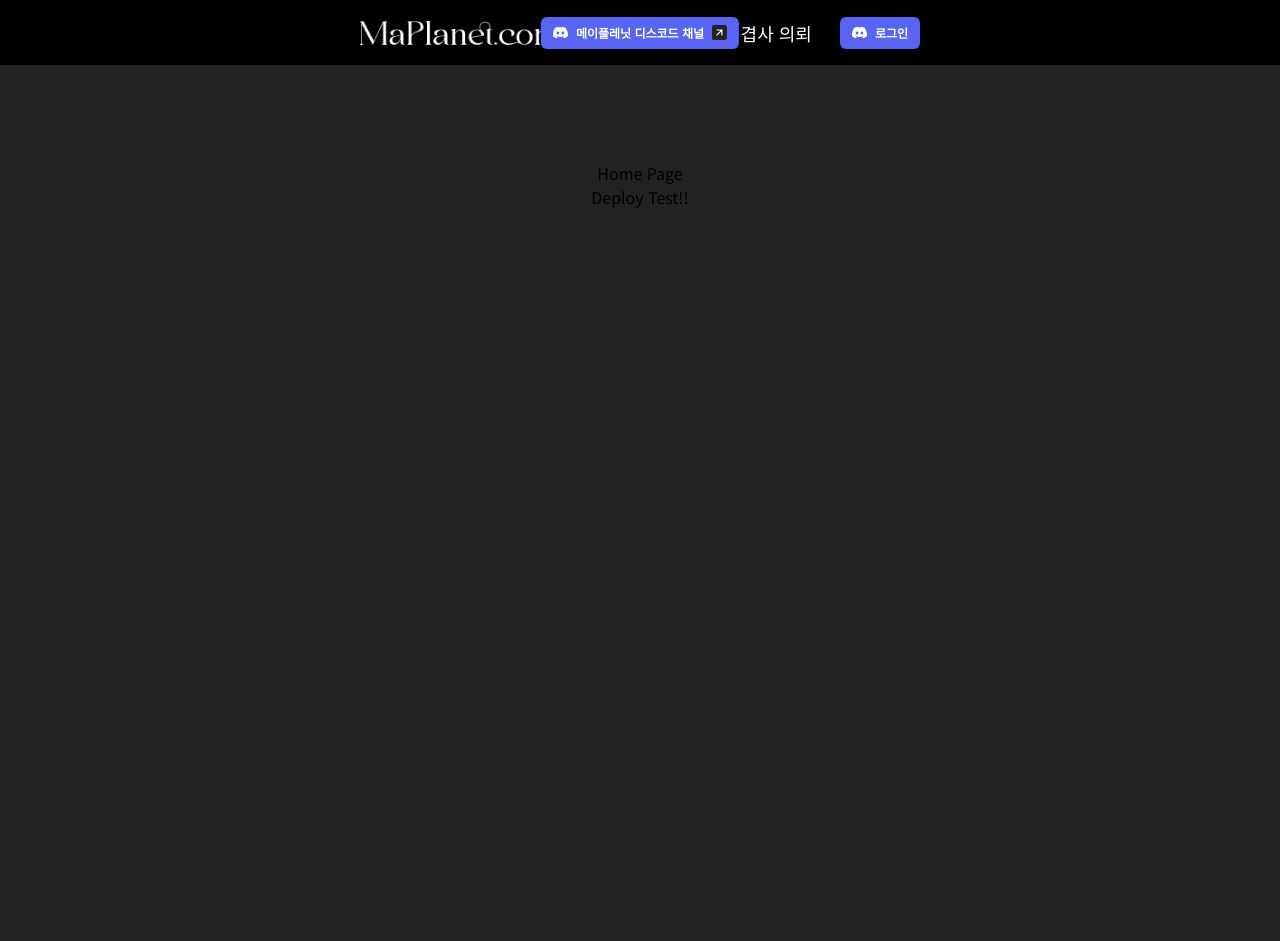
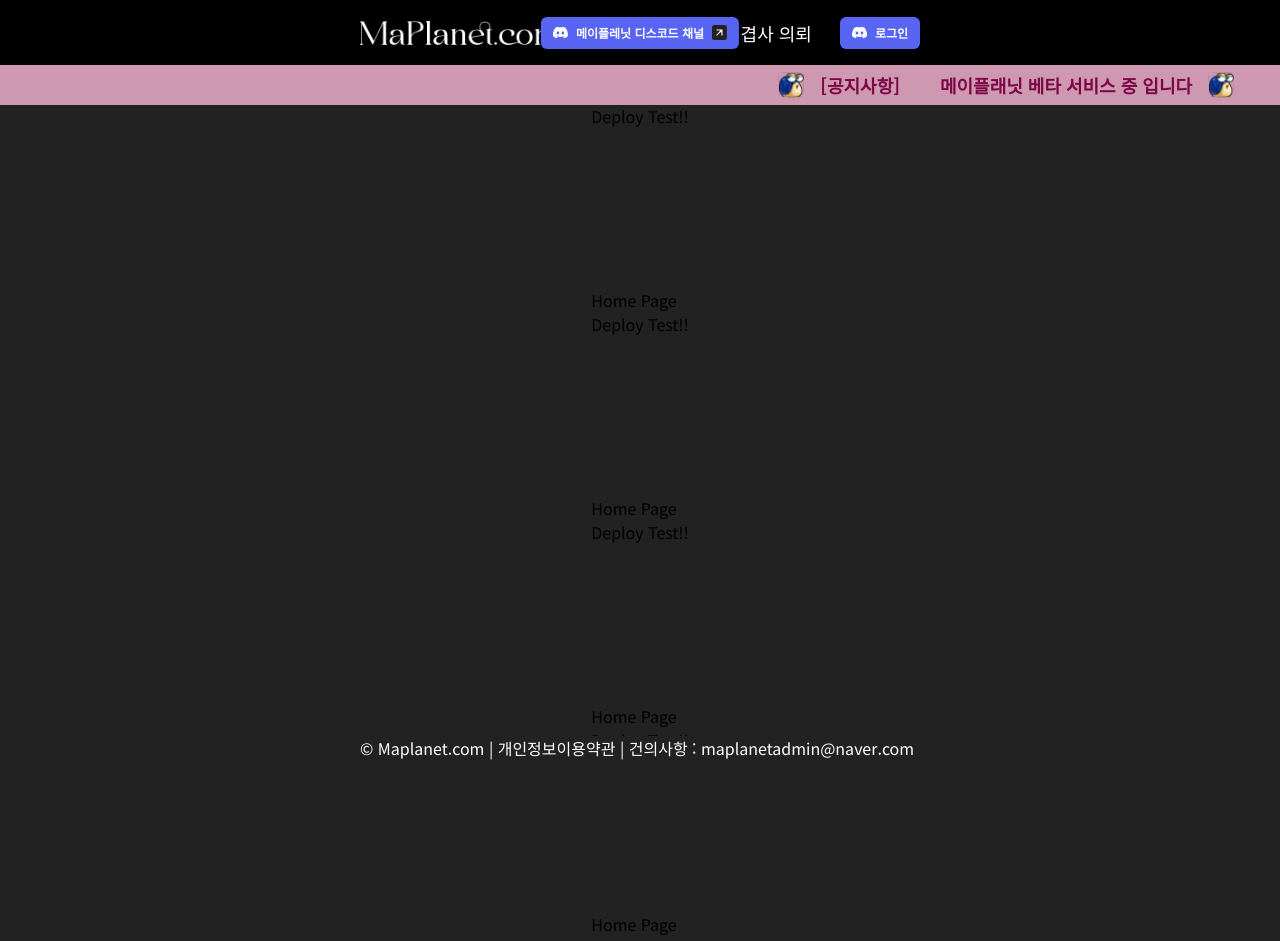
Before and after one commit to osh6006/Maplanet_Front, a Next.js app: page / in a window 1280 px wide. Shown: the top 941 px of the page. Before the commit the page ends 800 px from the top, so only its background shows below. Built offline with nearby package versions, Linux system fonts and the light colour scheme.

Commit message:
Feat: notification & footer

```diff
--- a/package.json
+++ b/package.json
@@ -31,7 +31,7 @@
     "postcss": "^8",
     "prettier": "^3.2.5",
     "prettier-plugin-tailwindcss": "^0.5.11",
-    "tailwindcss": "^3.3.0",
+    "tailwindcss": "^3.4.1",
     "typescript": "^5"
   }
 }
--- a/src/app/(home)/layout.tsx
+++ b/src/app/(home)/layout.tsx
@@ -1,4 +1,5 @@
 import Navbar from '@/components/ui/navbar';
+import Footer from '@/components/ui/footer';
 
 interface IHomeLayoutProps {
   children: React.ReactNode;
@@ -8,9 +9,10 @@ const HomeLayout: React.FunctionComponent<IHomeLayoutProps> = ({ children }) =>
   return (
     <>
       <Navbar />
-      <div className='flex flex-col items-center justify-between p-24'>
+      <div className='flex flex-col items-center justify-between'>
         {children}
       </div>
+      <Footer />
     </>
   );
 };
--- a/src/app/(home)/page.tsx
+++ b/src/app/(home)/page.tsx
@@ -1,10 +1,31 @@
+import Notification from '@/components/ui/notification';
+
 interface IHomePageProps {}
 
 const HomePage: React.FunctionComponent<IHomePageProps> = () => {
   return (
-    <div className='flex flex-col items-center justify-between '>
-      <div>Home Page</div>
-      <div>Deploy Test!!</div>
+    <div className='w-full flex flex-col items-center justify-between'>
+      <Notification content={"메이플래닛 베타 서비스 중 입니다"}/>
+      <div className='p-20'>
+        <div>Home Page</div>
+        <div>Deploy Test!!</div>
+      </div>
+      <div className='p-20'>
+        <div>Home Page</div>
+        <div>Deploy Test!!</div>
+      </div><div className='p-20'>
+        <div>Home Page</div>
+        <div>Deploy Test!!</div>
+      </div><div className='p-20'>
+        <div>Home Page</div>
+        <div>Deploy Test!!</div>
+      </div><div className='p-20'>
+        <div>Home Page</div>
+        <div>Deploy Test!!</div>
+      </div><div className='p-20'>
+        <div>Home Page</div>
+        <div>Deploy Test!!</div>
+      </div>
     </div>
   );
 };
--- a/src/components/ui/button.tsx
+++ b/src/components/ui/button.tsx
@@ -17,7 +17,7 @@ const sizes = {
 };
 
 const colors = {
-  main: ' bg-main text-White',
+  main: 'bg-main text-White',
   discord: 'bg-discord '
 };
 
@@ -33,11 +33,8 @@ const Button: React.FunctionComponent<IButtonProps> = ({
     <button
       className={clsx(
         'flex transform select-none items-center justify-center gap-2 rounded-md text-lg font-semibold transition-all active:scale-95',
-        disabled
-          ? 'pointer-events-none border-transparent bg-slate-500 text-white'
-          : color
-            ? colors[color]
-            : '',
+        disabled ? 'pointer-events-none border-transparent bg-slate-500 text-white' : '',
+        color ? colors[color] : '',
         size ? sizes[size] : '',
         className
       )}
--- /dev/null
+++ b/src/components/ui/footer.tsx
@@ -0,0 +1,11 @@
+import React from 'react';
+
+const Footer = () => {
+  return (
+    <div className='h-16 w-full text-white fixed bottom-0 px-main bg-background'>
+      © Maplanet.com | 개인정보이용약관 | 건의사항 : maplanetadmin@naver.com
+    </div>
+  );
+};
+
+export default Footer;
--- a/src/components/ui/icon.tsx
+++ b/src/components/ui/icon.tsx
@@ -3,10 +3,11 @@ import Image from 'next/image';
 interface IIconProps {
   src: string;
   alt: string;
+  size: number;
 }
 
-const Icon: React.FunctionComponent<IIconProps> = ({ src, alt }) => {
-  return <Image src={src} alt={alt} width={15} height={15} />;
+const Icon: React.FunctionComponent<IIconProps> = ({ src, alt, size }) => {
+  return <Image src={src} alt={alt} width={size} height={size} />;
 };
 
 export default Icon;
--- a/src/components/ui/navbar.tsx
+++ b/src/components/ui/navbar.tsx
@@ -7,7 +7,7 @@ import Icon from './icon';
 
 const Navbar = () => {
   return (
-    <nav className='relative flex h-[65px] w-full justify-between bg-black px-[360px] text-white'>
+    <nav className='fixed flex h-[65px] w-full justify-between bg-black px-main text-white'>
       <div className='flex items-center space-x-4'>
         <Link href='/'>
           <Image src='/images/logo.png' width={200} height={28} alt='logo' />
@@ -15,9 +15,9 @@ const Navbar = () => {
       </div>
       <div className='absolute left-1/2 top-1/2 flex -translate-x-1/2 -translate-y-1/2 transform items-center'>
         <Button size='xs' color='discord'>
-          <Icon src={'/svgs/discord-icon.svg'} alt='discord' />
+          <Icon src={'/svgs/discord-icon.svg'} alt='discord' size={15}/>
           <>메이플레닛 디스코드 채널</>
-          <Icon src={'/svgs/link.svg'} alt='link' />
+          <Icon src={'/svgs/link.svg'} alt='link' size={15}/>
         </Button>
       </div>
       <div className='flex items-center space-x-7 text-lg'>
@@ -25,7 +25,7 @@ const Navbar = () => {
         <Link href='/board1'>잠쩔</Link>
         <Link href='/board2'>겹사 의뢰</Link>
         <Button size='xs' color='discord'>
-          <Icon src={'/svgs/discord-icon.svg'} alt='discord' />
+          <Icon src={'/svgs/discord-icon.svg'} alt='discord' size={15}/>
           로그인
         </Button>
       </div>
--- /dev/null
+++ b/src/components/ui/notification.tsx
@@ -0,0 +1,26 @@
+import React from 'react';
+import Icon from './icon';
+
+interface INotificationProps {
+  content: string;
+}
+
+const Notification: React.FunctionComponent<INotificationProps> = ({ content }) => {
+  return (
+    <div className='fixed top-[65px] w-full bg-[#CE98B1] h-[40px] overflow-hidden'>
+      <div className='animate-slide-in-left h-[40px] flex items-center space-x-4 justify-center'>
+        <Icon src='/svgs/snail.svg' alt='snail' size={26} />
+        {/* 디자인 폰트 사이즈가 너무 큰거 같아서 text-lg로 변경함 */}
+        <div className='text-lg font-bold text-[#7C0747]'>
+          <span className='mr-10'>[공지사항]</span>
+          {/* 나중에 서버에서 공지사항 받아올거 고려해서 props로 남김 */}
+          <span>{content}</span>
+        </div>
+        {/* 아이콘 사이즈가 달라서 size props를 추가 */}
+        <Icon src='/svgs/snail.svg' alt='snail' size={26} />
+      </div>
+    </div>
+  );
+};
+
+export default Notification;
--- a/tailwind.config.ts
+++ b/tailwind.config.ts
@@ -20,9 +20,21 @@ const config: Config = {
       fontSize: {
         header: '10px'
       },
+      padding: {
+        main: '360px'
+      },
       backgroundImage: {
         'gradient-radial': 'radial-gradient(var(--tw-gradient-stops))',
         'gradient-conic': 'conic-gradient(from 180deg at 50% 50%, var(--tw-gradient-stops))'
+      },
+      animation: {
+        'slide-in-left': 'slide-in-left 20s infinite linear'
+      },
+      keyframes: {
+        'slide-in-left': {
+          '0%': { transform: 'translateX(65%)' },
+          '100%': { transform: 'translateX(-65%)' }
+        }
       }
     }
   },
```
Also changed, not shown: public/images/snail.png (added), 1 other file (tests, documents, lock files or other folders).
